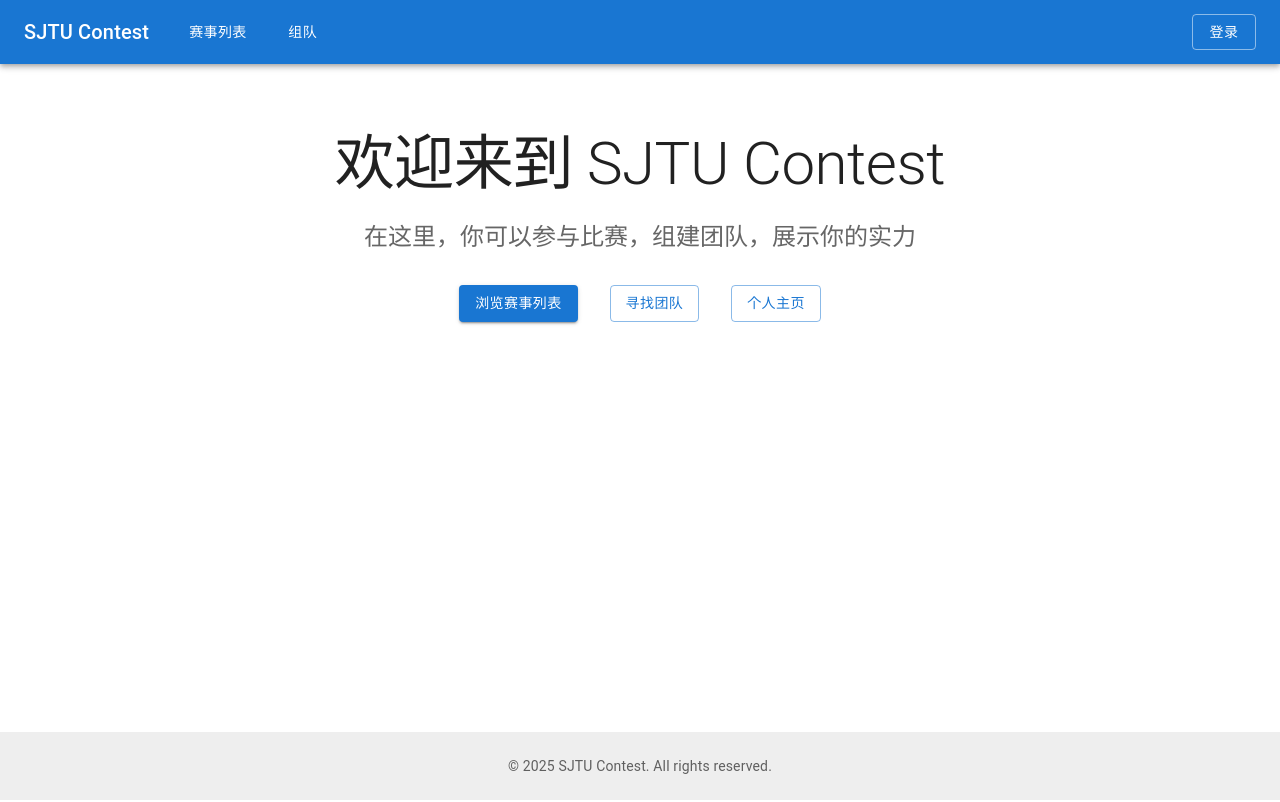
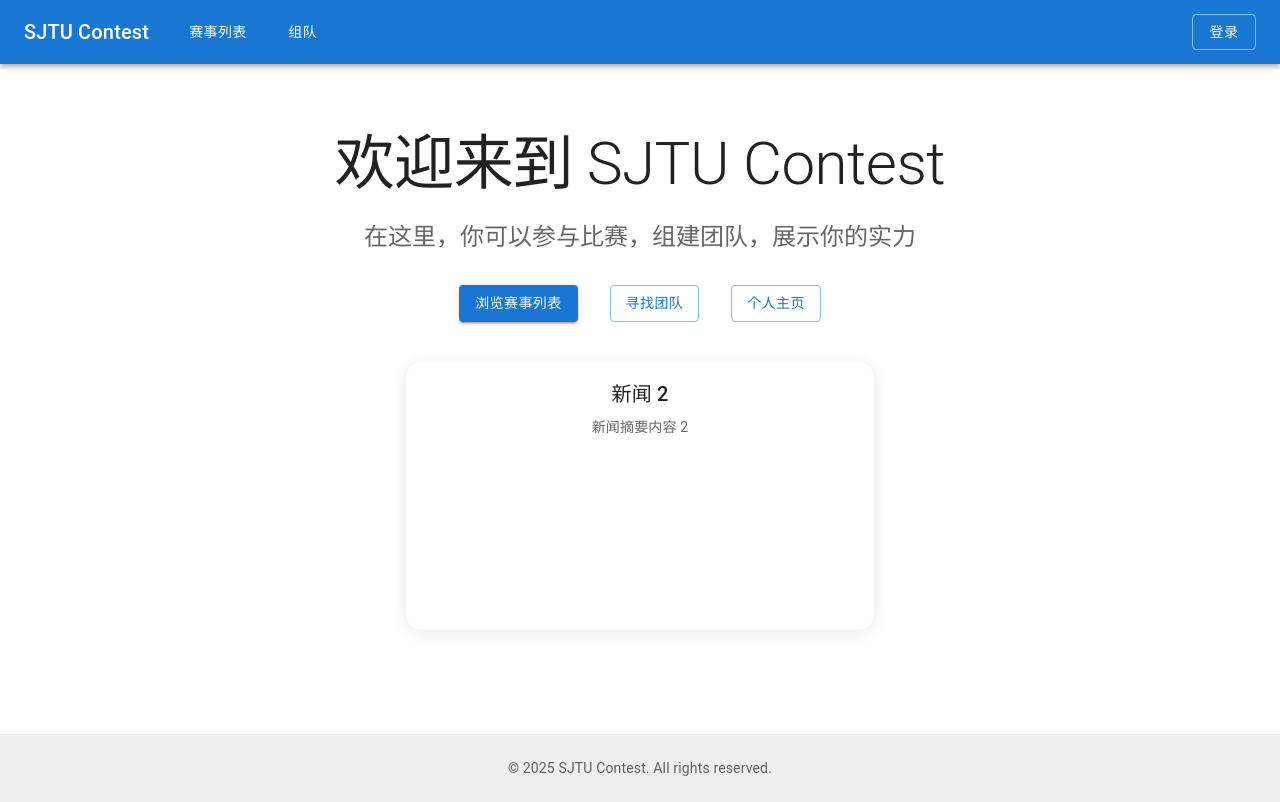
Before and after one commit to Student-Sci-Tech-Assn-of-SJTU-SCS/SJTUcontest, a React (Vite) app in the folder frontend/: page / in a window 1280 px wide. Built offline with nearby package versions, Linux system fonts and the light colour scheme.

Commit message:
feat(frontend, home): add NewsCarousel

```diff
--- /dev/null
+++ b/frontend/src/components/NewsCarousel.jsx
@@ -0,0 +1,96 @@
+import React, { useState, useEffect } from "react";
+import { Box, Card, CardContent, Typography, Slide } from "@mui/material";
+
+const newsItems = [
+  {
+    id: 1,
+    title: "新闻 1",
+    summary: "新闻摘要内容 1",
+  },
+  {
+    id: 2,
+    title: "新闻 2",
+    summary: "新闻摘要内容 2",
+  },
+  {
+    id: 3,
+    title: "新闻 3",
+    summary: "新闻摘要内容 3",
+  },
+];
+
+const INTERVAL = 4000;
+
+export default function NewsCarousel() {
+  const [index, setIndex] = useState(0);
+  const [show, setShow] = useState(true);
+
+  useEffect(() => {
+    const timer = setInterval(() => {
+      setShow(false);
+
+      setTimeout(() => {
+        setIndex((prev) => (prev + 1) % newsItems.length);
+        setShow(true);
+      }, 500);
+    }, INTERVAL);
+
+    return () => clearInterval(timer);
+  }, []);
+
+  return (
+    <Box
+      sx={{
+        width: 500,
+        height: 300,
+        p: 2,
+        position: "relative",
+        overflow: "hidden",
+      }}
+    >
+      {newsItems.map((item, i) => (
+        <Slide
+          key={item.id}
+          direction="left"
+          in={show && i === index}
+          mountOnEnter
+          unmountOnExit
+          timeout={500}
+        >
+          {/* NewsCard待设计 */}
+          <Card
+            sx={{
+              width: "100%",
+              height: "100%",
+              borderRadius: 4,
+              overflow: "hidden",
+              boxShadow: "0 2px 16px rgba(0,0,0,0.10)",
+              position: "relative",
+              background: "none",
+              cursor: "pointer",
+              transition: "transform 0.2s, box-shadow 0.2s",
+              "&:hover": {
+                transform: "scale(1.045)",
+                boxShadow: "0 8px 32px rgba(0,0,0,0.18)",
+              },
+            }}
+            onClick={() => alert(`点击新闻：${item.title}`)}
+          >
+            <CardContent>
+              <Typography variant="h6" gutterBottom noWrap>
+                {item.title}
+              </Typography>
+              <Typography
+                variant="body2"
+                color="text.secondary"
+                sx={{ height: 60, overflow: "hidden" }}
+              >
+                {item.summary}
+              </Typography>
+            </CardContent>
+          </Card>
+        </Slide>
+      ))}
+    </Box>
+  );
+}
--- a/frontend/src/pages/Home.jsx
+++ b/frontend/src/pages/Home.jsx
@@ -2,6 +2,7 @@ import React from "react";
 import { Typography, Button, Box } from "@mui/material";
 import { useState, useEffect } from "react";
 import { useNavigate } from "react-router-dom";
+import NewsCarousel from "../components/NewsCarousel";
 
 const Home = () => {
   const navigate = useNavigate();
@@ -48,6 +49,9 @@ const Home = () => {
           个人主页
         </Button>
       </Box>
+      <Box sx={{ mx: "auto", my: 3, width: "fit-content" }}>
+        <NewsCarousel />
+      </Box>
     </Box>
   );
 };
```
